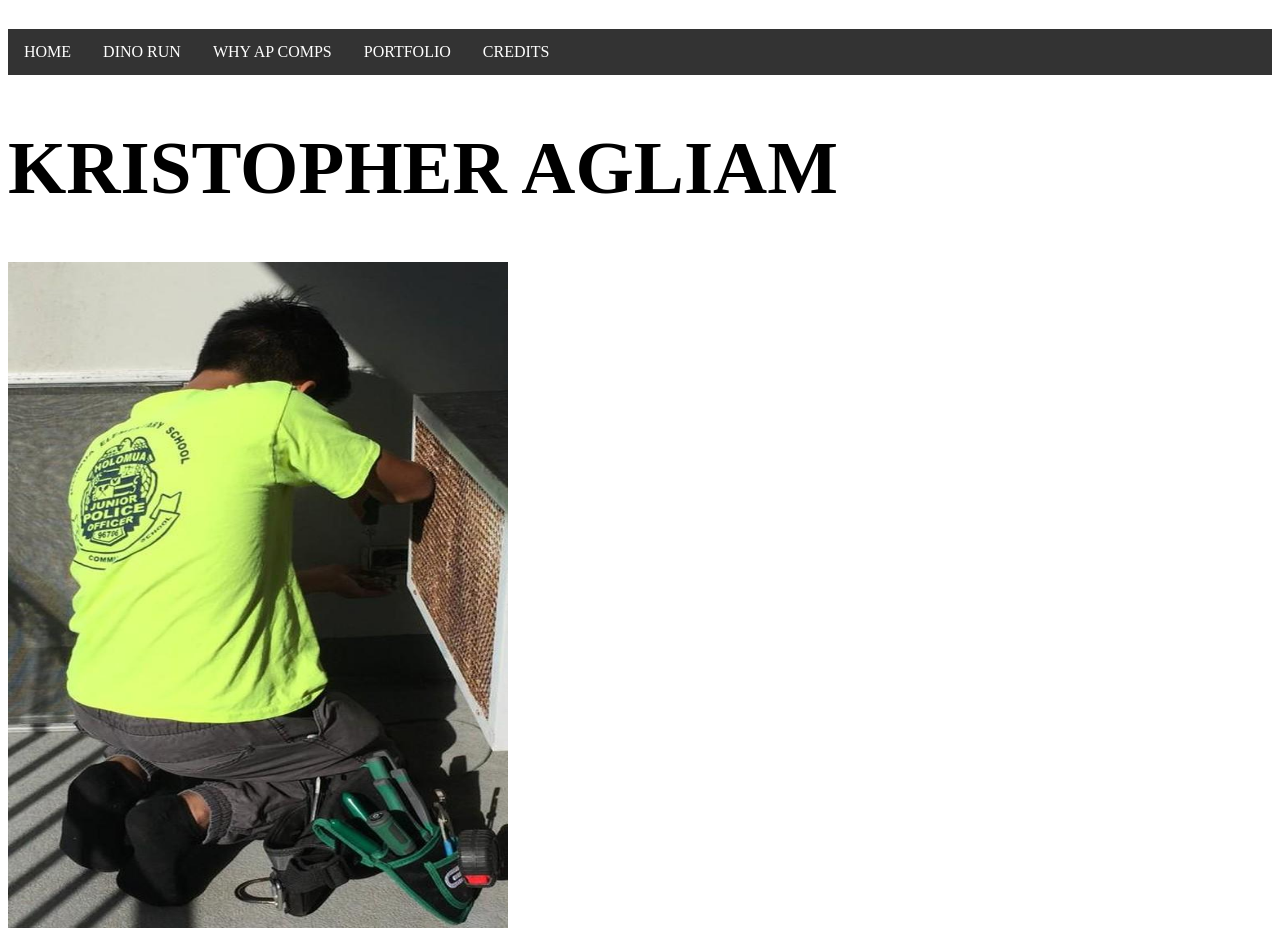
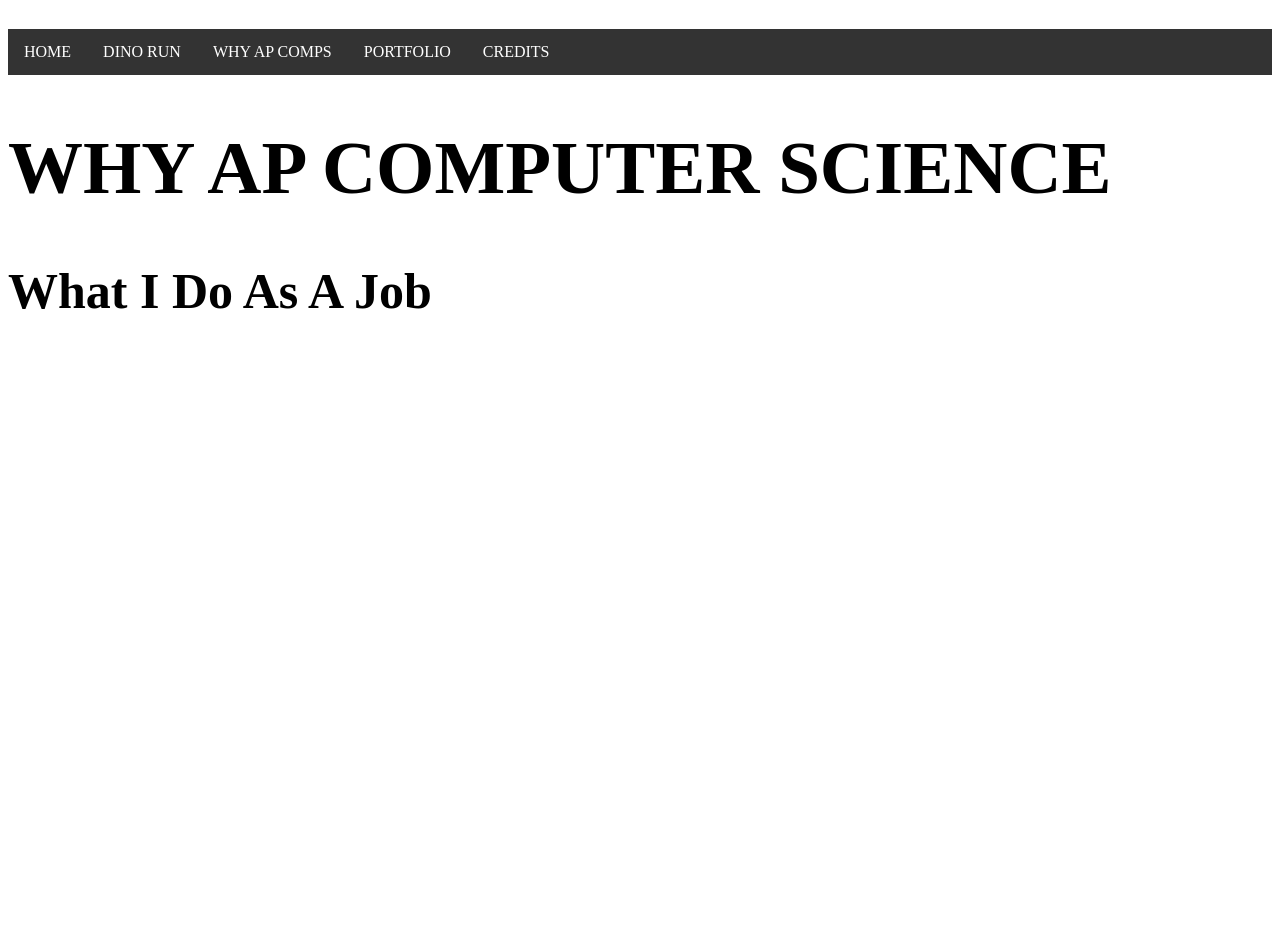
Before and after one commit to Kagliam/kagliam.github.io, a plain HTML site: page CSP Projects/HOME.html in a window 1280 px wide. Shown: the part 220-1151 px from the top of the page. After the commit the page ends 800 px from the top, so only its background shows below. Drawn offline with Linux system fonts and the light colour scheme.

Commit message:
Update HOME.html

```diff
--- a/CSP Projects/HOME.html
+++ b/CSP Projects/HOME.html
@@ -17,9 +17,8 @@
 </ul>
 
 
- <h1 style="font-size:75px;">KRISTOPHER AGLIAM</h1>
+ <h1 style="font-size:75px;">WHY AP COMPUTER SCIENCE</h1>
 
-<img src="IMG_20190518_171242_108.jpg" alt="Electrician" width="500" height="666">
 
       <h1 style="font-size:50px;">What I Do As A Job</h1>
 
```
